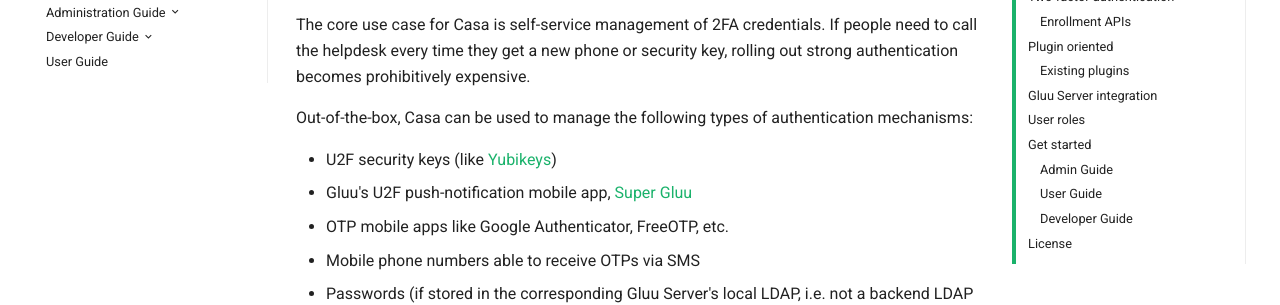
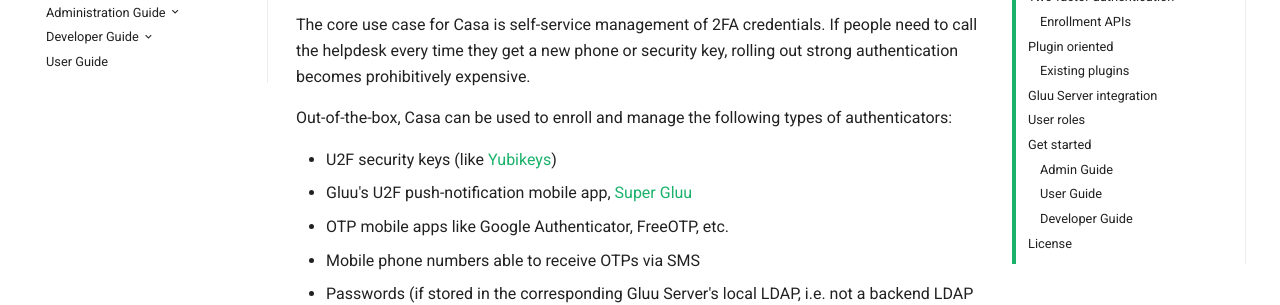
Before and after one commit to shmorri/docs-casa-prod, an MkDocs documentation site: the page built from docs/source/index.md, in a window 1280 px wide and 900 px high, scrolled down 421 px. Shown: the part 152-457 px from the top of the window. Built offline with MkDocs 1.6.1, drawn with Linux system fonts in a browser that asks for light colours; old or Windows-style settings are respelled for this version of MkDocs.

Commit message:
Update index.md

```diff
--- a/docs/source/index.md
+++ b/docs/source/index.md
@@ -14,7 +14,7 @@ For example, people may need to do things like:
 
 The core use case for Casa is self-service management of 2FA credentials. If people need to call the helpdesk every time they get a new phone or security key, rolling out strong authentication becomes prohibitively expensive.
 
-Out-of-the-box, Casa can be used to manage the following types of authentication mechanisms:
+Out-of-the-box, Casa can be used to enroll and manage the following types of authenticators:
 
 - U2F security keys (like [Yubikeys](https://www.yubico.com/products/yubikey-hardware/))
 - Gluu's U2F push-notification mobile app, [Super Gluu](https://super.gluu.org)
```
